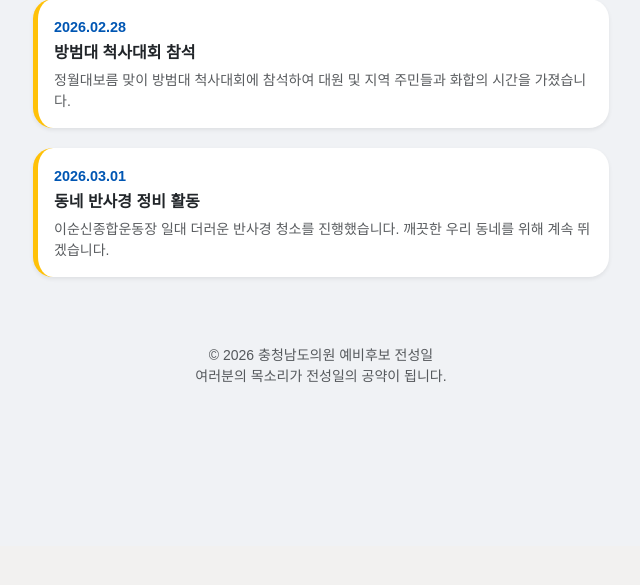
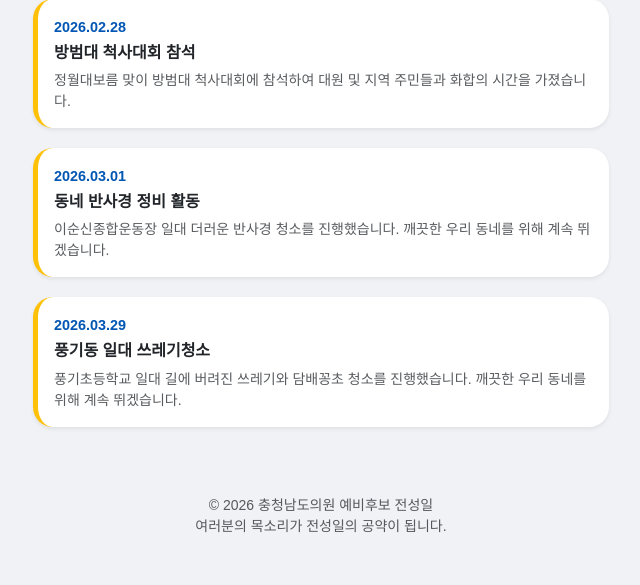
Before and after one commit to 302lkll-dev/peolplegood, a Flask app: page / in a window 1280 px wide, after a click on "활동일지". Shown: the part 254-839 px from the top of the page, without its empty margins (319-959 px from the left). Before the commit the page ends 637 px from the top, so only its background shows below. Run offline with Flask 3, Linux system fonts and the light colour scheme.

Commit message:
Update index.html

```diff
--- a/templates/index.html
+++ b/templates/index.html
@@ -103,6 +103,14 @@
                         <p class="small text-muted mb-0">이순신종합운동장 일대 더러운 반사경 청소를 진행했습니다. 깨끗한 우리 동네를 위해 계속 뛰겠습니다.</p>
                     </div>
                 </div>
+
+                <div class="card log-card shadow-sm">
+                    <div class="card-body">
+                        <span class="log-date">2026.03.29</span>
+                        <h6 class="fw-bold mt-1">풍기동 일대 쓰레기청소 </h6>
+                        <p class="small text-muted mb-0">풍기초등학교 일대 길에 버려진 쓰레기와 담배꽁초 청소를 진행했습니다. 깨끗한 우리 동네를 위해 계속 뛰겠습니다.</p>
+                    </div>
+                </div>
             </div>
         </div>
     </div>
```
